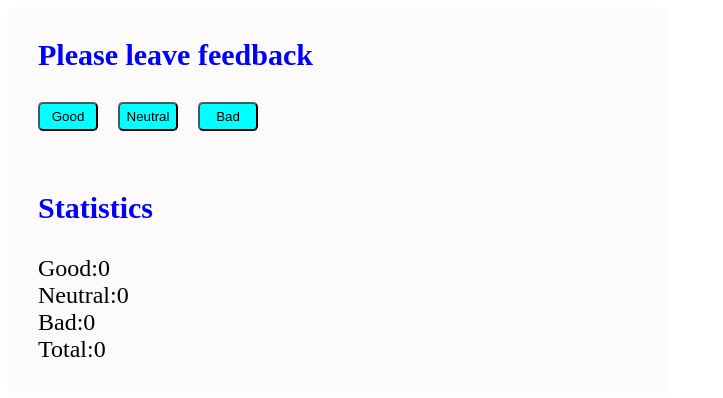
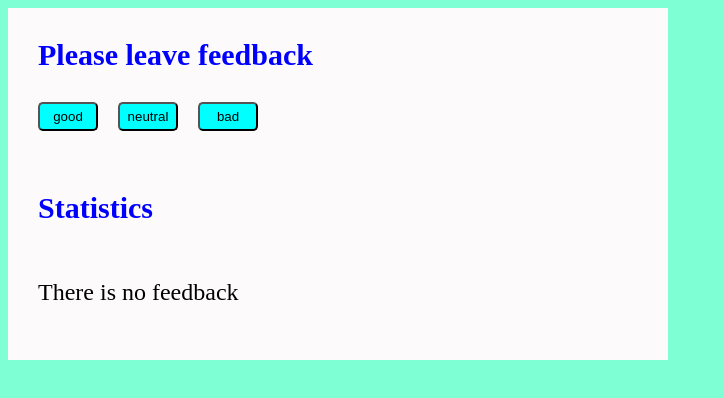
Before and after one commit to OlenaPatlata/goit-react-hw-08-phonebook, a React (Create React App) app: page / in a window 1280 px wide. Shown: the top 398 px of the page, without its empty margins (0-723 px from the left). Built offline with nearby package versions, Linux system fonts and the light colour scheme.

Commit message:
add notification

```diff
--- a/package.json
+++ b/package.json
@@ -7,6 +7,7 @@
     "@testing-library/jest-dom": "^5.16.3",
     "@testing-library/react": "^12.1.4",
     "@testing-library/user-event": "^13.5.0",
+    "nanoid": "^3.3.2",
     "prop-types": "^15.8.1",
     "react": "^18.0.0",
     "react-dom": "^18.0.0",
--- a/src/App.css
+++ b/src/App.css
@@ -1,3 +1,6 @@
+body {
+  background-color: aquamarine;
+}
 ul {
   margin: 0;
   padding: 0;
--- a/src/components/Buttons/Buttons.jsx
+++ b/src/components/Buttons/Buttons.jsx
@@ -3,18 +3,21 @@ import s from './Buttons.module.css';
 
 class Buttons extends Component {
   render() {
-    const { onIncrementGood, onIncrementNeutral, onIncrementBad } = this.props;
+    const { names, onIncrement } = this.props;
+
     return (
       <div className={s.wrapper}>
-        <button type="button" className={s.btn} onClick={onIncrementGood}>
-          Good
-        </button>
-        <button type="button" className={s.btn} onClick={onIncrementNeutral}>
-          Neutral
-        </button>
-        <button type="button" className={s.btn} onClick={onIncrementBad}>
-          Bad
-        </button>
+        {names.map(name => (
+          <button
+            key={name}
+            id={name}
+            type="button"
+            className={s.btn}
+            onClick={onIncrement}
+          >
+            {name}
+          </button>
+        ))}
       </div>
     );
   }
--- a/src/components/Counter/Counter.jsx
+++ b/src/components/Counter/Counter.jsx
@@ -22,24 +22,17 @@ class Counter extends Component {
     bad: this.props.initialValueBad,
   };
 
-  handleIncrementGood = () => {
+  handleIncrement = event => {
     this.setState(prevState => ({
-      good: prevState.good + 1,
+      [event.target.id]: prevState[event.target.id] + 1,
     }));
   };
-  handleIncrementNeutral = () => {
-    this.setState(prevState => ({
-      neutral: prevState.neutral + 1,
-    }));
+
+  countTotalFeedback = () => {
+    const total = this.state.good + this.state.neutral + this.state.bad;
+    return total;
   };
-  handleIncrementBad = () => {
-    this.setState(prevState => ({
-      bad: prevState.bad + 1,
-    }));
-  };
-  countTotalFeedback = () => {
-    return this.state.good + this.state.neutral + this.state.bad;
-  };
+
   countPositiveFeedbackPercentage = () => {
     const percentage = (
       (this.state.good / this.countTotalFeedback()) *
@@ -49,24 +42,26 @@ class Counter extends Component {
   };
 
   render() {
+    const total = this.countTotalFeedback();
+    const positive = this.countPositiveFeedbackPercentage();
     return (
       <>
         <Section>
           <Title title="Please leave feedback" />
           <Buttons
-            onIncrementGood={this.handleIncrementGood}
-            onIncrementNeutral={this.handleIncrementNeutral}
-            onIncrementBad={this.handleIncrementBad}
+            names={Object.keys(this.state)}
+            onIncrement={this.handleIncrement}
           />
         </Section>
         <Section>
           <Title title="Statistics" />
           <Statistics
-            goodValue={this.state.good}
-            neutralValue={this.state.neutral}
-            badValue={this.state.bad}
-            onCountTotal={this.countTotalFeedback()}
-            onPositiveFeedback={this.countPositiveFeedbackPercentage()}
+            statisticArray={[
+              ...Object.entries(this.state),
+              ['total', total],
+              ['positive', positive],
+            ]}
+            total={total}
           />
         </Section>
       </>
--- /dev/null
+++ b/src/components/Item/Item.jsx
@@ -0,0 +1,27 @@
+import s from './Item.module.css';
+// import { nanoid } from 'nanoid';
+
+const Item = props => {
+  const { array } = props;
+  const newName = [
+    [...array[0]].splice(0, 1)[0].toUpperCase(),
+    [...array[0]].splice(1).join(''),
+  ].join('');
+
+  return (
+    <li className={s.item}>
+      <span className={s.text}>
+        {newName === 'Positive'
+          ? newName + ' ' + 'feedback' + ':'
+          : newName + ':'}
+      </span>
+      <span className={s.text}>
+        {newName === 'Positive' ? array[1] + '%' : array[1]}
+      </span>
+    </li>
+  );
+};
+
+export default Item;
+
+// key={nanoid()}
--- /dev/null
+++ b/src/components/Notification/Notification.jsx
@@ -0,0 +1,7 @@
+import s from './Notification.module.css';
+const Notification = props => {
+  const { message } = props;
+  return <p className={s.text}>{message}</p>;
+};
+
+export default Notification;
--- /dev/null
+++ b/src/components/Notification/Notification.module.css
@@ -0,0 +1,5 @@
+.text {
+  color: black;
+  font-size: 24px;
+  text-align: left;
+}
--- a/src/components/Statistics/Statistics.jsx
+++ b/src/components/Statistics/Statistics.jsx
@@ -1,44 +1,20 @@
 import { Component } from 'react';
-import s from './Statistics.module.css';
+// import s from './Statistics.module.css';
+import Item from 'components/Item/Item';
+import Notification from 'components/Notification/Notification';
 
 class Statistics extends Component {
   render() {
-    console.log(this.props);
-    const {
-      goodValue,
-      neutralValue,
-      badValue,
-      onCountTotal = 0,
-      onPositiveFeedback = 0,
-    } = this.props;
+    const { statisticArray, total } = this.props;
 
-    return (
+    return total > 0 ? (
       <ul>
-        <li className={s.item}>
-          <span className={s.text}>Good: </span>
-          <span className={s.text}>{goodValue}</span>
-        </li>
-        <li className={s.item}>
-          <span className={s.text}>Neutral: </span>
-          <span className={s.text}>{neutralValue}</span>
-        </li>
-        <li className={s.item}>
-          <span className={s.text}>Bad: </span>
-          <span className={s.text}>{badValue}</span>
-        </li>
-        <li className={s.item}>
-          <span className={s.text}>Total: </span>
-          <span className={s.text}>{onCountTotal}</span>
-        </li>
-        {onCountTotal > 0 ? (
-          <li className={s.item}>
-            <span className={s.text}>Positive feedback: </span>
-            <span className={s.text}>{onPositiveFeedback}%</span>
-          </li>
-        ) : (
-          ''
-        )}
+        {statisticArray.map(array => {
+          return <Item key={array[0]} array={array} />;
+        })}
       </ul>
+    ) : (
+      <Notification message="There is no feedback" />
     );
   }
 }
--- a/src/index.js
+++ b/src/index.js
@@ -1,5 +1,5 @@
 import React from 'react';
-import ReactDOM, { createRoot } from 'react-dom/client';
+import ReactDOM from 'react-dom/client';
 import App from 'App';
 
 const root = ReactDOM.createRoot(document.getElementById('root'));
```
Also changed, not shown: src/components/Item/Item.module.css (renamed from src/components/Statistics/Statistics.module.css), 9 other files (tests, documents, lock files or other folders).
